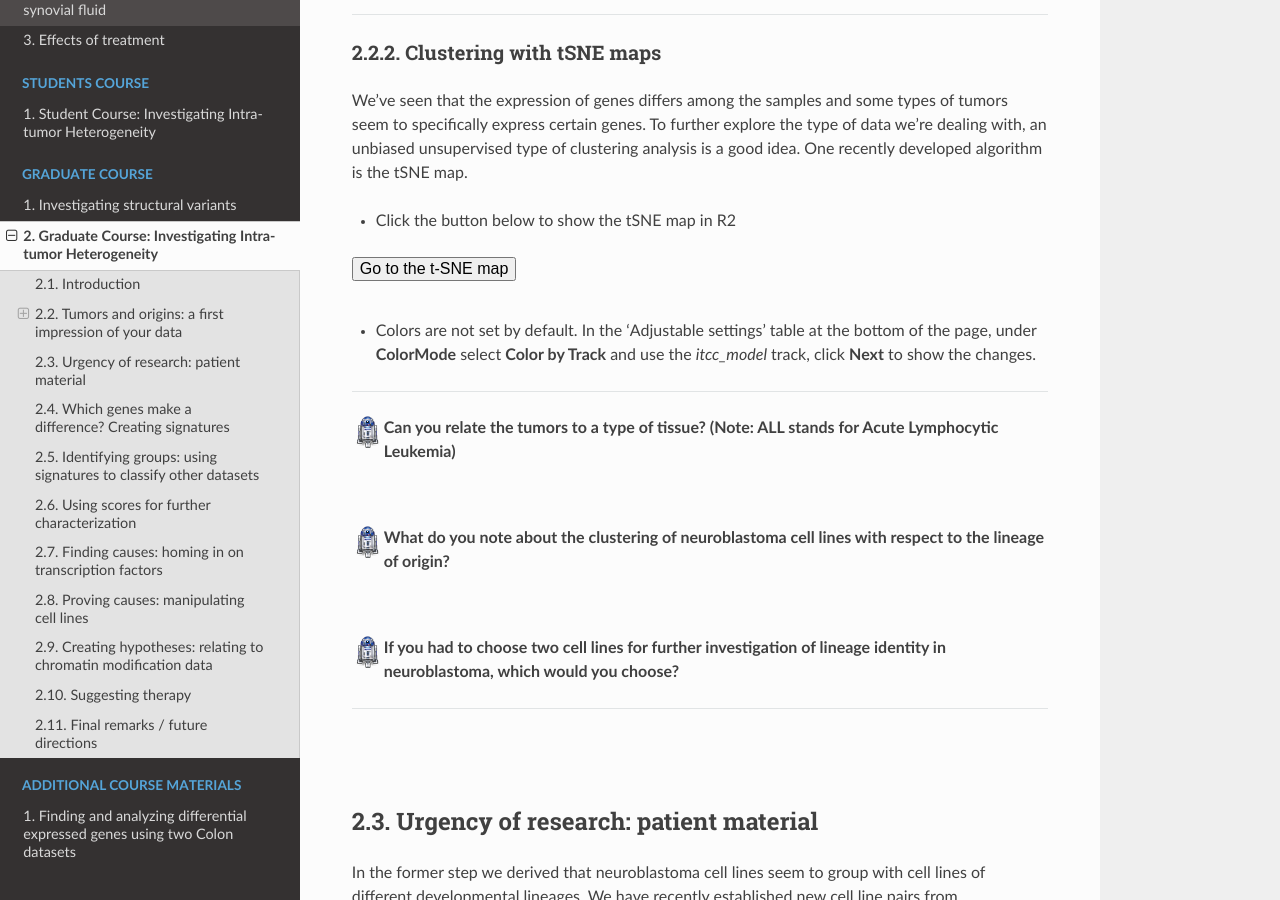
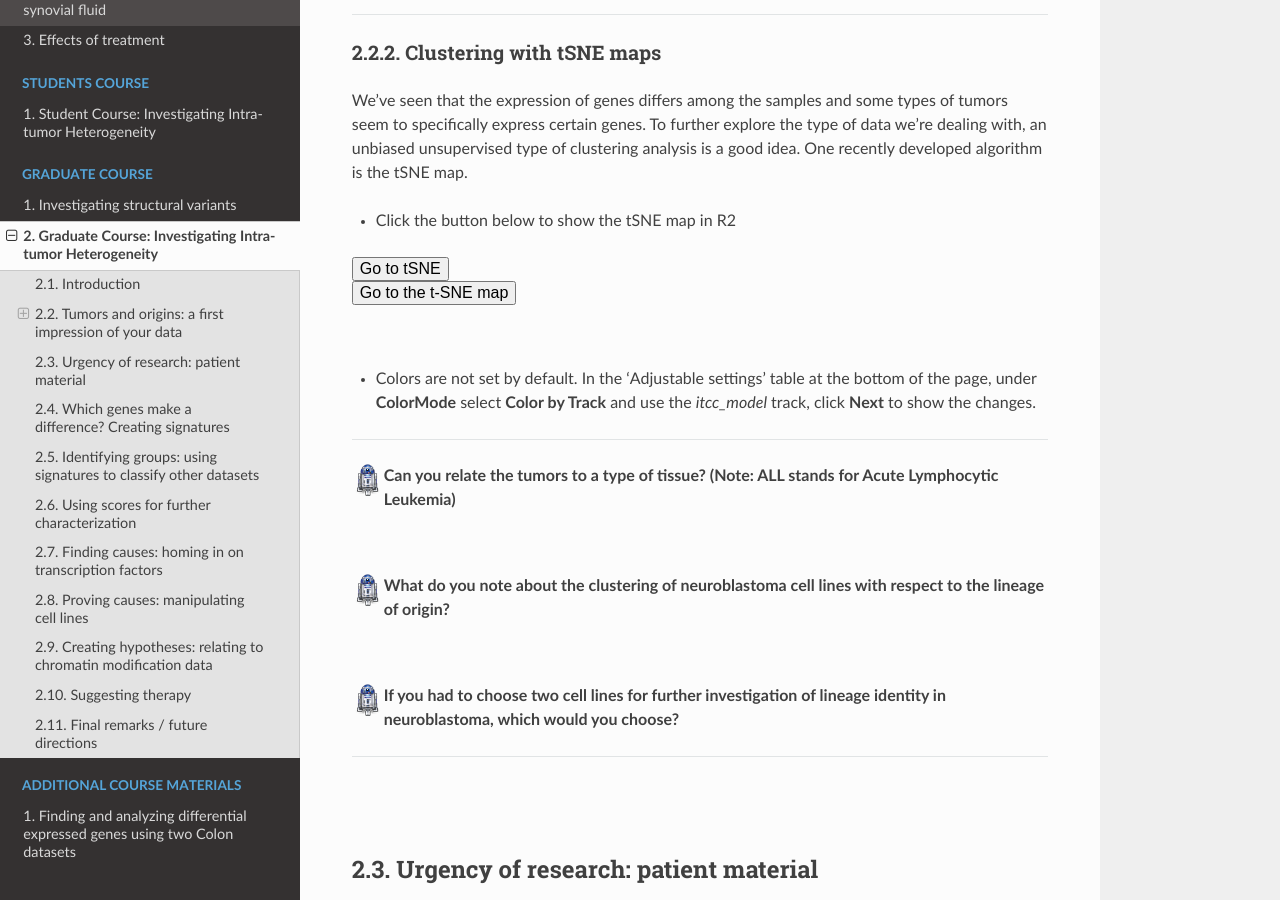
Before and after one commit to antronerds/r2-training-courses, a Sphinx documentation site: the page built from docs/Investigating_Tumor_Heterogeneity.md, in a window 1280 px wide and 900 px high, scrolled down 2463 px. Built offline with Sphinx 7.4.7 and the Read the Docs theme 2.0.0, drawn with Linux system fonts in a browser that asks for light colours.

Commit message:
adapt tsne button

```diff
--- a/docs/Investigating_Tumor_Heterogeneity.md
+++ b/docs/Investigating_Tumor_Heterogeneity.md
@@ -93,10 +93,13 @@ We've seen that the expression of genes differs among the samples and some types
 
 * Click the button below to show the tSNE map in R2
 
+<form name="itcc_68_cell_lines" action="https://hgserver1.amc.nl/cgi-bin/r2/main.cgi?option=tsne_plot&tsne_id=3b64db2654de88efccac21ddeae73a8f" enctype="multipart/form-data" target="R2" method="post">
+  <input type="hidden" name="table" value="ps_avgpres_itcccellline86_u133p2">
+  <button type="submit" >Go to tSNE</button>
+</form>
 
-<form name="itcc_68_cell_lines" action="https://hgserver1.amc.nl/cgi-bin/r2/main.cgi?option=tsne_plot&tsne_id=3b64db2654de88efccac21ddeae73a8f" enctype="multipart/form-data" target="R2" method="post">
-  <button type="submit" >Go to the t-SNE map</button>
-</form>
+<button onclick="https://hgserver1.amc.nl/cgi-bin/r2/main.cgi?option=tsne_plot&tsne_id=3b64db2654de88efccac21ddeae73a8f">Go to the t-SNE map</button>
+
 <br>
 <br>
 
```
